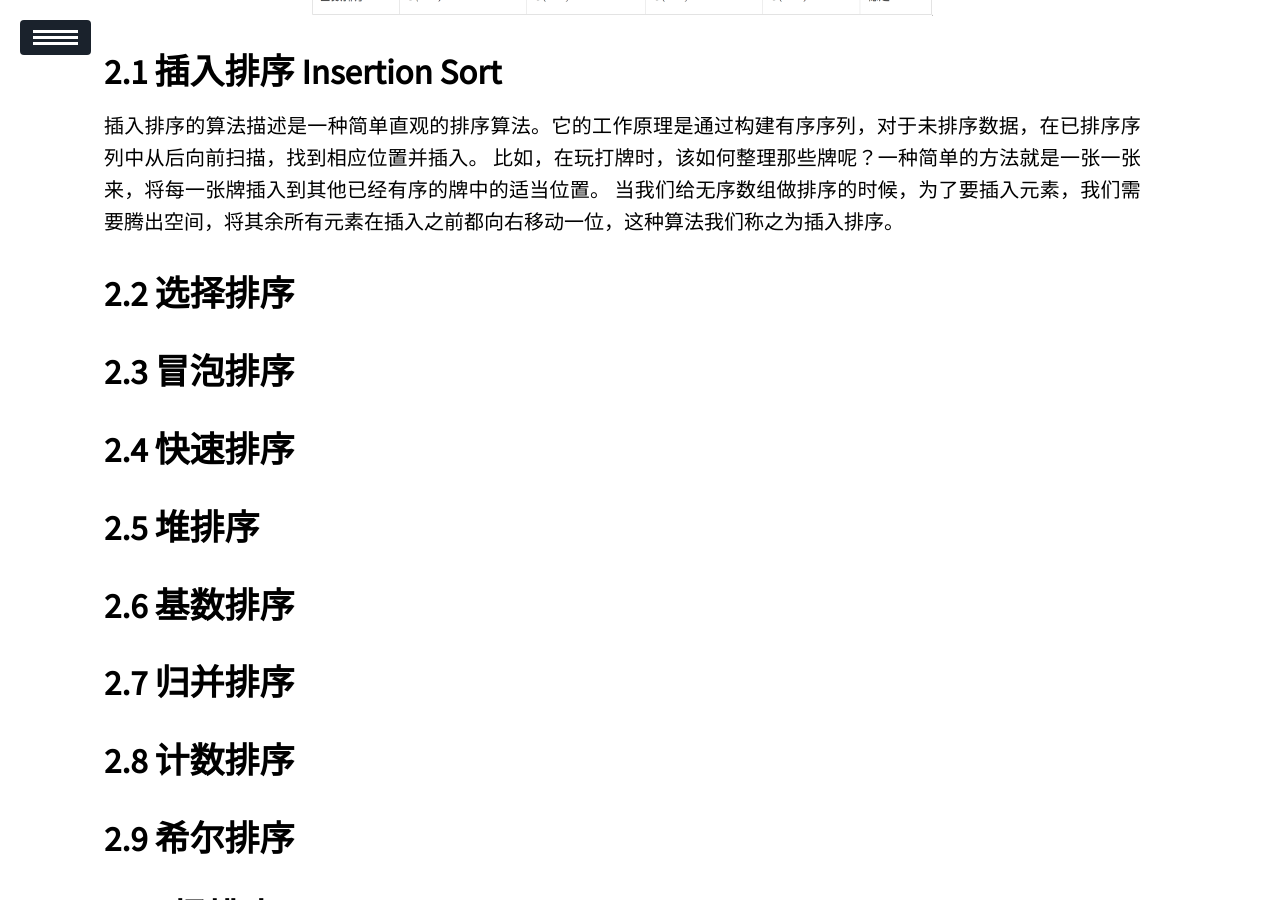
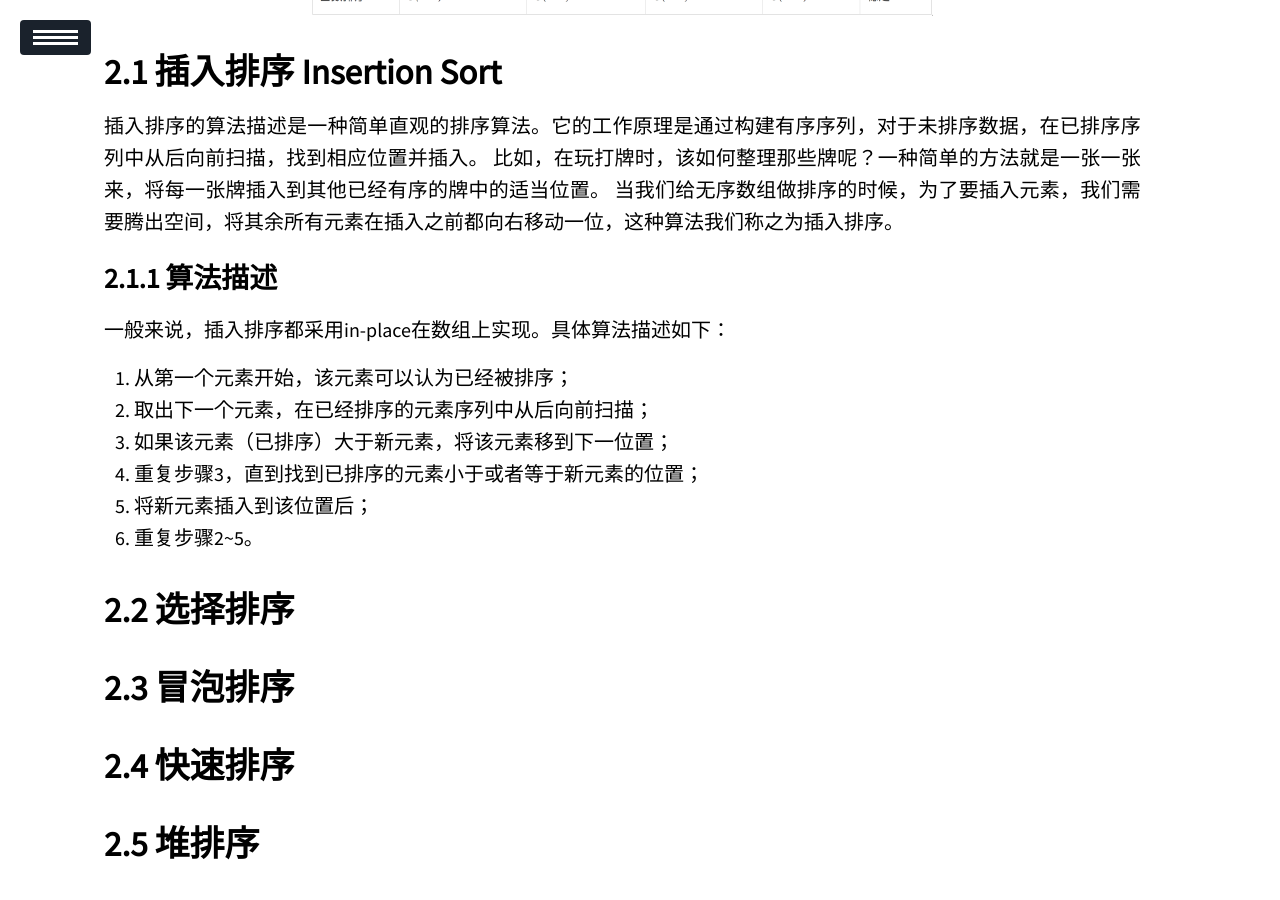
Before and after one commit to ssskz/ssskz.github.io, a Jekyll site: the page built from _posts/2024-9-13-Sorting-Algorithm.md, in a window 1280 px wide and 900 px high, scrolled down 2034 px. Built offline with Jekyll 4.4.1, drawn with Linux system fonts in a browser that asks for light colours; our own code applies the rules of GitHub Pages for plain Markdown files; a script that is not in the unit is left out.

Commit message:
1
Signed-off-by: ssskz <12497590+ssskz@user.noreply.gitee.com>

```diff
--- a/_posts/2024-9-13-Sorting-Algorithm.md
+++ b/_posts/2024-9-13-Sorting-Algorithm.md
@@ -38,6 +38,16 @@ description: Sorting is an important operation in computer programming, we will
 比如，在玩打牌时，该如何整理那些牌呢？一种简单的方法就是一张一张来，将每一张牌插入到其他已经有序的牌中的适当位置。
 当我们给无序数组做排序的时候，为了要插入元素，我们需要腾出空间，将其余所有元素在插入之前都向右移动一位，这种算法我们称之为插入排序。
 
+### 算法描述
+
+一般来说，插入排序都采用in-place在数组上实现。具体算法描述如下：
+1. 从第一个元素开始，该元素可以认为已经被排序；
+2. 取出下一个元素，在已经排序的元素序列中从后向前扫描；
+3. 如果该元素（已排序）大于新元素，将该元素移到下一位置；
+4. 重复步骤3，直到找到已排序的元素小于或者等于新元素的位置；
+5. 将新元素插入到该位置后；
+6. 重复步骤2~5。
+
 ## 选择排序
 
 ## 冒泡排序
```
